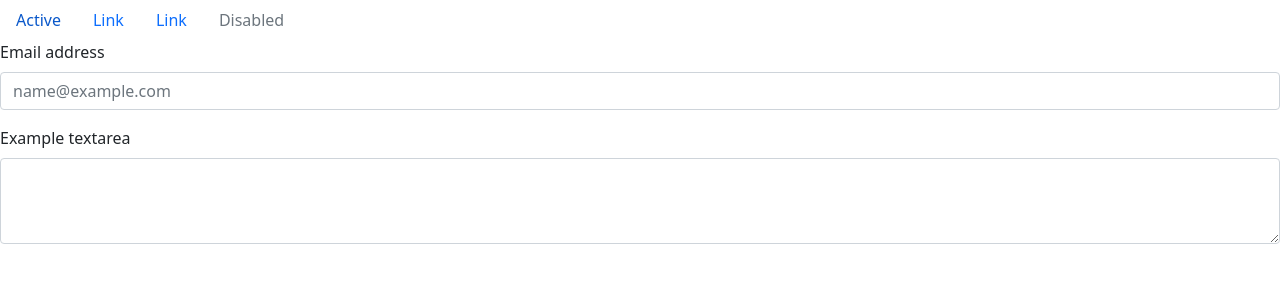
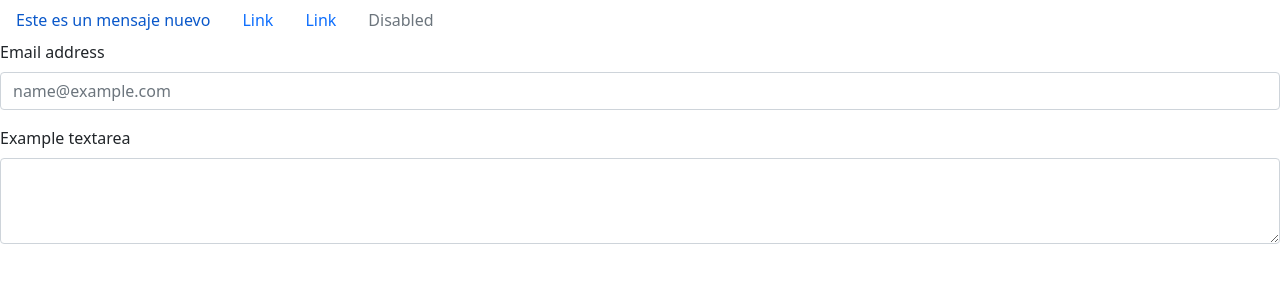
Before and after one commit to nanafi/trelloexample, a plain HTML site: page index.html in a window 1280 px wide. Drawn offline with nearby package versions, Linux system fonts and the light colour scheme.

```diff
--- a/index.html
+++ b/index.html
@@ -8,7 +8,7 @@
    <body>
     <ul class="nav">
         <li class="nav-item">
-          <a class="nav-link active" aria-current="page" href="#">Active</a>
+          <a class="nav-link active" aria-current="page" href="#">Este es un mensaje nuevo</a>
         </li>
         <li class="nav-item">
           <a class="nav-link" href="#">Link</a>
```
